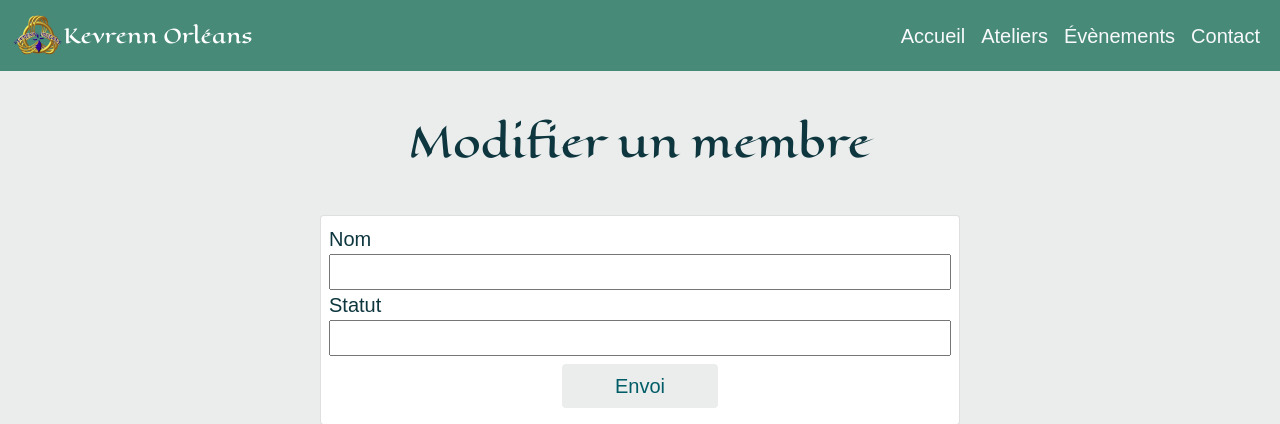
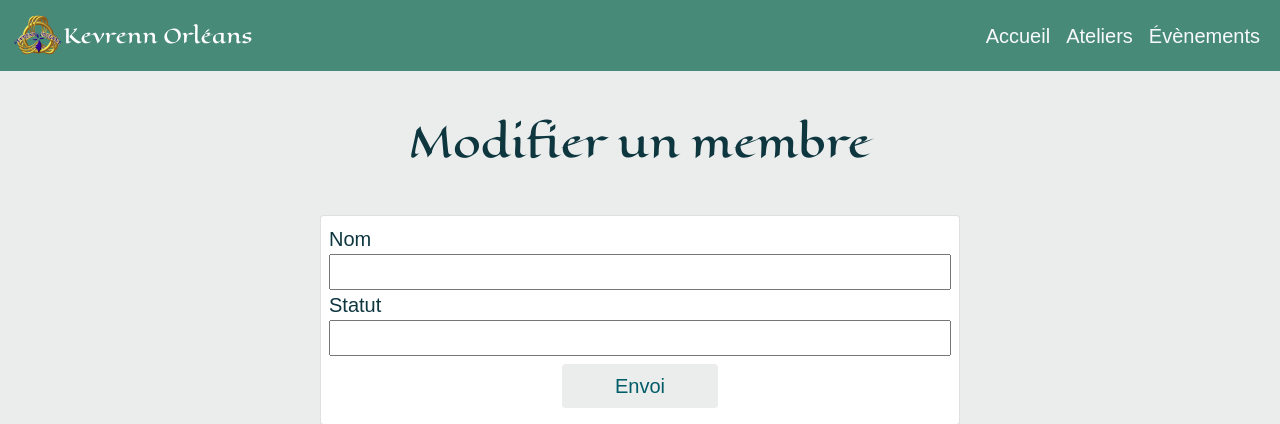
Before and after one commit to WildCodeSchool/2022-03-php-orleans-project-kevrenn, a PHP site: template src/View/Admin/Member/edit.html.twig in a window 1280 px wide. Shown: the top 424 px of the page. Run offline with PHP 8.4, Linux system fonts and the light colour scheme; the template is opened without the code that fills it, so the values that code supplies are empty; some libraries are stand-ins or nearby versions.

Commit message:
supp contact onglet

```diff
--- a/src/View/Includes/_navbar_admin.html.twig
+++ b/src/View/Includes/_navbar_admin.html.twig
@@ -13,7 +13,6 @@
 				<a class="nav-link text-light" href="/admin/membres">Accueil</a>
 				<a class="nav-link text-light" href="/admin/atelier">Ateliers</a>
 				<a class="nav-link text-light" href="#événement">Évènements</a>
-				<a class="nav-link text-light" href="#contact">Contact</a>
 			</div>
 		</div>
 	</div>
```
